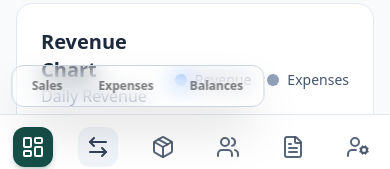
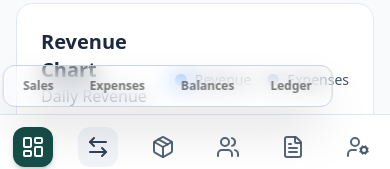
Before and after one commit to ralphfrncisco/IRMS, a React (Vite) app: page /dashboard in a window 390 px wide. Both pictures are taken after a click on the button 97 px from the left and 812 px from the top of the page. Shown: the part 666-835 px from the top of the page. Built offline with nearby package versions, Linux system fonts and the light colour scheme.

Commit message:
added Ledger submodule for transactions.
Ledger
- tracking of salary expense

```diff
--- a/src/layout/Sidebar.jsx
+++ b/src/layout/Sidebar.jsx
@@ -15,7 +15,8 @@ const menuItems = [
     submenu: [
       { id: "sales", label: "Sales", path: "/transactions/Sales" },
       { id: "expenses", label: "Expenses", path: "/transactions/Expenses" },
-      { id: "balances", label: "Balances", path: "/transactions/Balances" }
+      { id: "balances", label: "Balances", path: "/transactions/Balances" },
+      { id: "ledger", label: "Ledger", path: "/transactions/Ledger" }
     ]
   },
   { id: "inventory", icon: Package, label: "Inventory", path: "/inventory" },
@@ -73,7 +74,7 @@ function Sidebar({ collapsed, darkMode }) {
                 <>
                   {/* MOBILE FLOATING POPUP */}
                   {isOpen && (
-                    <div className="sm:hidden absolute bottom-15 left-3/2 -translate-x-1/2 dark:bg-slate-900/95 backdrop-blur-md rounded-xl shadow-2xl border border-slate-300 dark:border-slate-700 overflow-hidden p-1 z-50">
+                    <div className="sm:hidden absolute bottom-15 left-9/4 -translate-x-1/2 dark:bg-slate-900/95 backdrop-blur-md rounded-xl shadow-2xl border border-slate-300 dark:border-slate-700 overflow-hidden p-1 z-50">
                       <div className="flex flex-row gap-1">
                         {item.submenu.map((sub) => (
                           <NavLink
```
